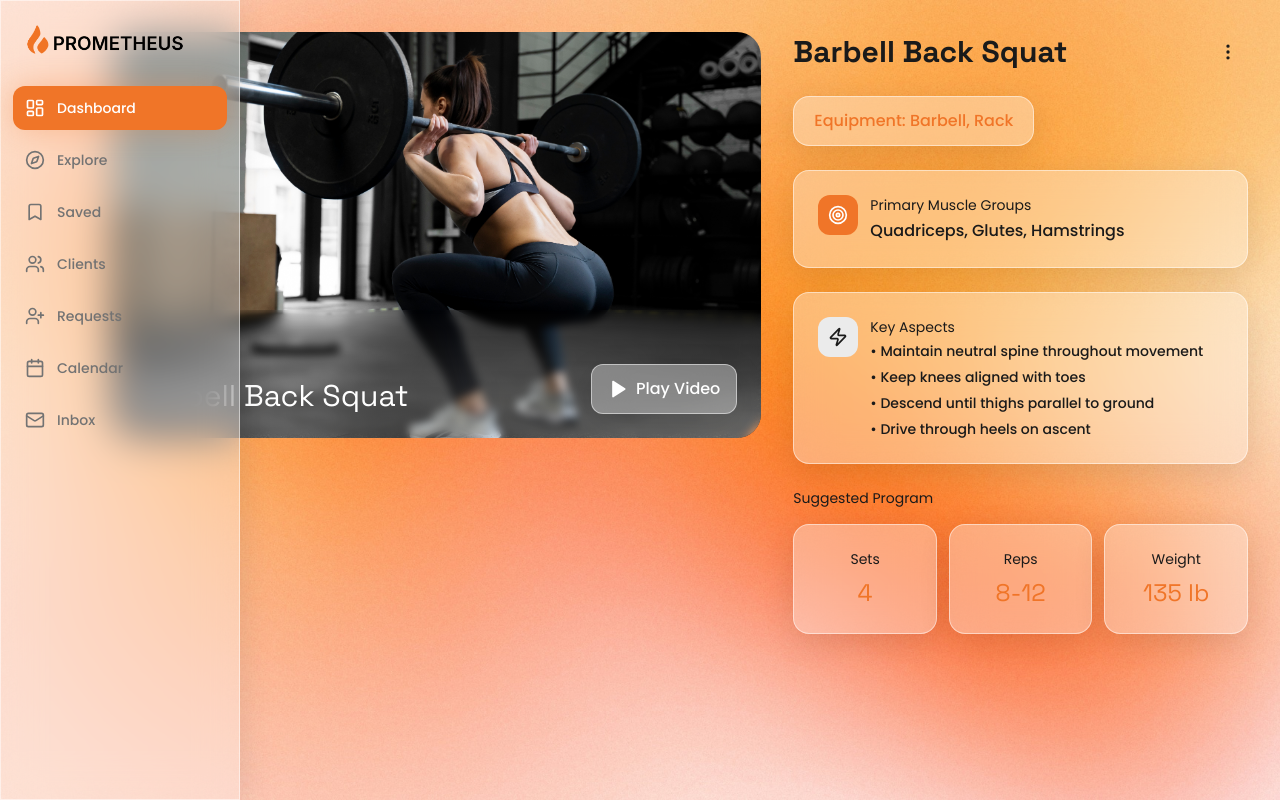
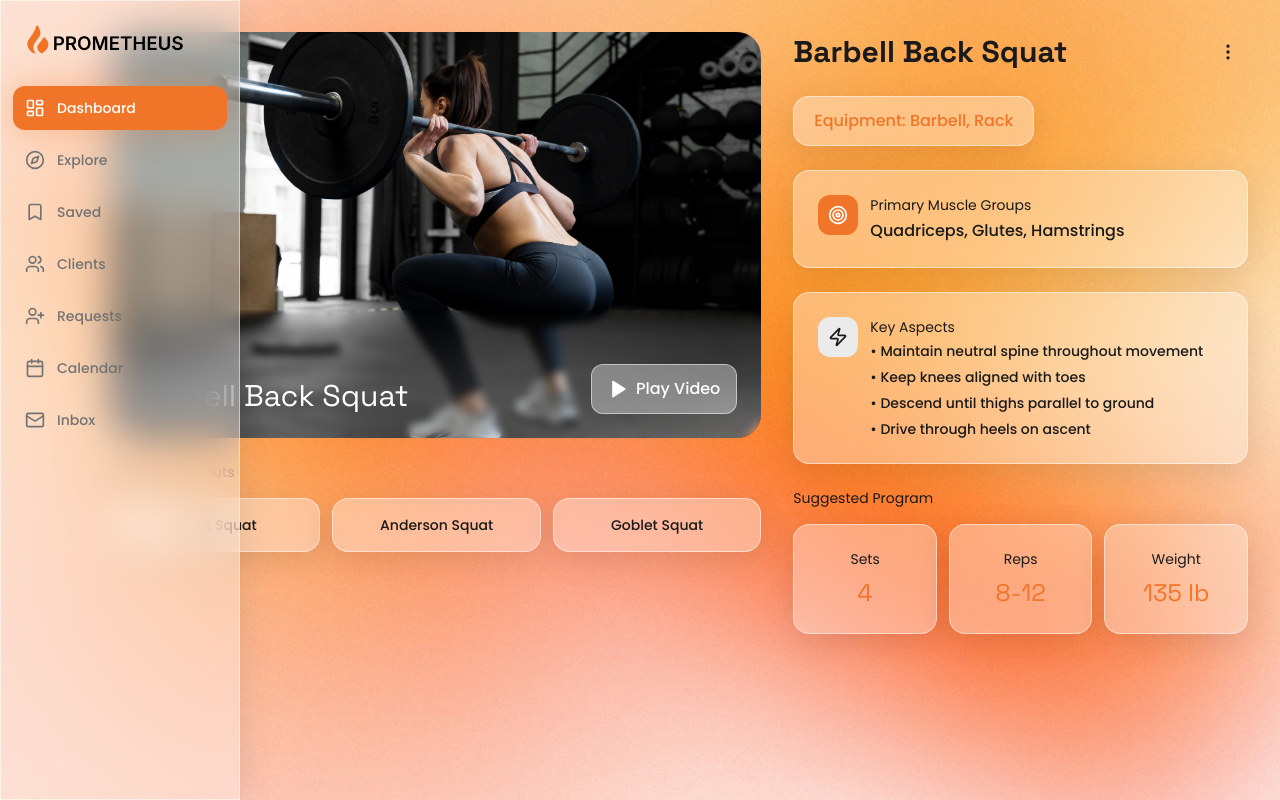
Before and after one commit to prometheusimpact/prometheus-coach-ui, a React (Vite) app: page / in a window 1280 px wide. Built offline with nearby package versions, Linux system fonts and the light colour scheme.

Commit message:
Add related workouts section

```diff
--- /dev/null
+++ b/src/components/Exercise/RelatedWorkouts.tsx
@@ -0,0 +1,25 @@
+interface RelatedWorkout {
+  name: string;
+}
+
+interface RelatedWorkoutsProps {
+  workouts: RelatedWorkout[];
+}
+
+export const RelatedWorkouts = ({ workouts }: RelatedWorkoutsProps) => {
+  return (
+    <div>
+      <p className="text-sm text-foreground mb-4">Related Workouts</p>
+      <div className="grid grid-cols-3 gap-3">
+        {workouts.map((workout) => (
+          <div
+            key={workout.name}
+            className="glass rounded-2xl p-4 text-center transition-smooth glass-hover cursor-pointer"
+          >
+            <p className="text-sm font-medium text-foreground">{workout.name}</p>
+          </div>
+        ))}
+      </div>
+    </div>
+  );
+};
--- a/src/pages/Index.tsx
+++ b/src/pages/Index.tsx
@@ -4,11 +4,18 @@ import { ExerciseHeader } from "@/components/Exercise/ExerciseHeader";
 import { ExerciseHero } from "@/components/Exercise/ExerciseHero";
 import { InfoCard } from "@/components/Exercise/InfoCard";
 import { ProgramTile } from "@/components/Exercise/ProgramTile";
+import { RelatedWorkouts } from "@/components/Exercise/RelatedWorkouts";
 import { Dumbbell, Target, Zap } from "lucide-react";
 import exerciseHero from "@/assets/exercise-hero.jpg";
 import gradientBg from "@/assets/gradient-bg.jpg";
 
 const Index = () => {
+  const relatedWorkouts = [
+    { name: "Front Squat" },
+    { name: "Anderson Squat" },
+    { name: "Goblet Squat" }
+  ];
+
   return (
     <div
       className="min-h-screen flex bg-cover bg-center bg-fixed"
@@ -34,6 +41,11 @@ const Index = () => {
                 alt="Athlete performing barbell back squat"
                 title="Barbell Back Squat"
               />
+
+              {/* Desktop Related Workouts */}
+              <div className="hidden lg:block">
+                <RelatedWorkouts workouts={relatedWorkouts} />
+              </div>
 
               {/* Mobile Info Cards */}
               <div className="lg:hidden space-y-4">
@@ -67,6 +79,11 @@ const Index = () => {
                     <ProgramTile label="Reps" value="8-12" />
                     <ProgramTile label="Weight" value="135 lb" />
                   </div>
+                </div>
+
+                {/* Mobile Related Workouts */}
+                <div className="lg:hidden">
+                  <RelatedWorkouts workouts={relatedWorkouts} />
                 </div>
               </div>
             </div>
```
